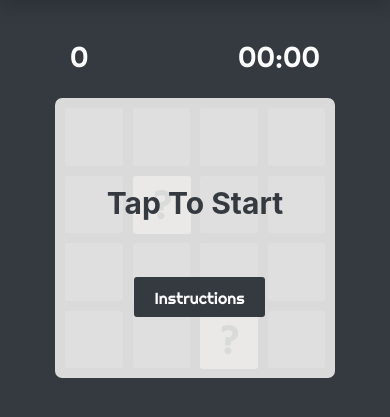
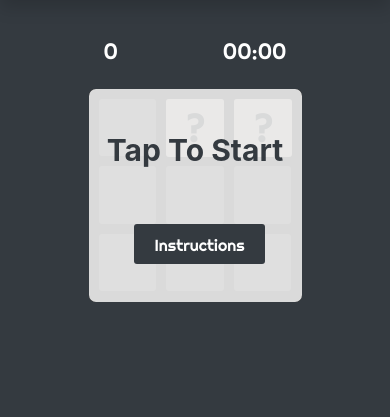
Before and after one commit to pauldstar/RevisionJunkies, a CodeIgniter app: page /database/ in a window 390 px wide. Shown: the part 63-480 px from the top of the page. Run offline with CodeIgniter, Linux system fonts and the light colour scheme; data that the repository does not hold is empty.

Commit message:
mod: reduced grid to 3x3

```diff
--- a/application/views/game.php
+++ b/application/views/game.php
@@ -19,22 +19,13 @@
           <div class="grid-cell"></div>
           <div class="grid-cell"></div>
           <div class="grid-cell"></div>
-          <div class="grid-cell"></div>
         </div>
         <div class="grid-row">
           <div class="grid-cell"></div>
           <div class="grid-cell"></div>
           <div class="grid-cell"></div>
-          <div class="grid-cell"></div>
         </div>
         <div class="grid-row">
-          <div class="grid-cell"></div>
-          <div class="grid-cell"></div>
-          <div class="grid-cell"></div>
-          <div class="grid-cell"></div>
-        </div>
-        <div class="grid-row">
-          <div class="grid-cell"></div>
           <div class="grid-cell"></div>
           <div class="grid-cell"></div>
           <div class="grid-cell"></div>
--- a/assets/css/game.css
+++ b/assets/css/game.css
@@ -27,7 +27,7 @@
 #game-stats {
   font-family: 'Righteous', cursive;
   font-size: 2.2rem;
-  width: 500px;
+  width: 378px;
   padding: 0 15px 0 15px;
 }
 
@@ -49,11 +49,11 @@
 }
 
 #game-container #game-message p {
-  font-size: 44px;
+  font-size: 34px;
   font-weight: bold;
   height: 60px;
   line-height: 60px;
-  margin-top: 175px;
+  margin-top: 105px;
   color: #343A40;
 }
 
@@ -149,8 +149,8 @@
   -moz-user-select: none;
   background: #272727;
   border-radius: 6px;
-  width: 500px;
-  height: 500px;
+  width: 378px;
+  height: 378px;
   -webkit-box-sizing: border-box;
   -moz-box-sizing: border-box;
   box-sizing: border-box;
@@ -211,12 +211,6 @@
   top: 243px;
 }
 
-.tile.tile-position-1-4 {
-  position: absolute;
-  left: 0px;
-  top: 364px;
-}
-
 .tile.tile-position-2-1 {
   position: absolute;
   left: 121px;
@@ -235,12 +229,6 @@
   top: 243px;
 }
 
-.tile.tile-position-2-4 {
-  position: absolute;
-  left: 121px;
-  top: 364px;
-}
-
 .tile.tile-position-3-1 {
   position: absolute;
   left: 242.5px;
@@ -257,36 +245,6 @@
   position: absolute;
   left: 242.5px;
   top: 243px;
-}
-
-.tile.tile-position-3-4 {
-  position: absolute;
-  left: 242.5px;
-  top: 364px;
-}
-
-.tile.tile-position-4-1 {
-  position: absolute;
-  left: 363.5px;
-  top: 0px;
-}
-
-.tile.tile-position-4-2 {
-  position: absolute;
-  left: 363.5px;
-  top: 121px;
-}
-
-.tile.tile-position-4-3 {
-  position: absolute;
-  left: 363.5px;
-  top: 243px;
-}
-
-.tile.tile-position-4-4 {
-  position: absolute;
-  left: 363.5px;
-  top: 364px;
 }
 
 .tile {
@@ -434,8 +392,8 @@
 @media screen and (max-width: 480px) {
   #game-container {
     padding: 10px;
-    width: 280px;
-    height: 280px;
+    width: 213px;
+    height: 213px;
   }
   #game-section {
     padding-top: 98px;
@@ -444,7 +402,7 @@
     font-size: 30px;
     height: 30px;
     line-height: 30px;
-    margin-top: 90px;
+    margin-top: 46px;
   }
   #game-mobile-msg {
     display: block;
@@ -453,8 +411,8 @@
     display: none;
   }
   #game-stats {
-    width: 280px;
-    font-size: 1.8rem;
+    width: 213px;
+    font-size: 1.4rem;
   }
   #grid-container {
     position: absolute;
@@ -506,11 +464,6 @@
     left: 0px;
     top: 135px;
   }
-  .tile.tile-position-1-4 {
-    position: absolute;
-    left: 0px;
-    top: 202.5px;
-  }
   .tile.tile-position-2-1 {
     position: absolute;
     left: 67.5px;
@@ -525,11 +478,6 @@
     position: absolute;
     left: 67.5px;
     top: 135px;
-  }
-  .tile.tile-position-2-4 {
-    position: absolute;
-    left: 67.5px;
-    top: 202.5px;
   }
   .tile.tile-position-3-1 {
     position: absolute;
@@ -546,31 +494,6 @@
     left: 135px;
     top: 135px;
   }
-  .tile.tile-position-3-4 {
-    position: absolute;
-    left: 135px;
-    top: 202.5px;
-  }
-  .tile.tile-position-4-1 {
-    position: absolute;
-    left: 202.5px;
-    top: 0px;
-  }
-  .tile.tile-position-4-2 {
-    position: absolute;
-    left: 202.5px;
-    top: 67.5px;
-  }
-  .tile.tile-position-4-3 {
-    position: absolute;
-    left: 202.5px;
-    top: 135px;
-  }
-  .tile.tile-position-4-4 {
-    position: absolute;
-    left: 202.5px;
-    top: 202.5px;
-  }
   #game-container {
     margin-top: 20px;
   }
--- a/assets/js/game.js
+++ b/assets/js/game.js
@@ -10,7 +10,7 @@ var Game = (_=>
 {
   let _score, _status,
     _numStartTiles = 2,
-    _gridSize = 4;
+    _gridSize = 3;
 
   function _gameScore(value)
   {
```
